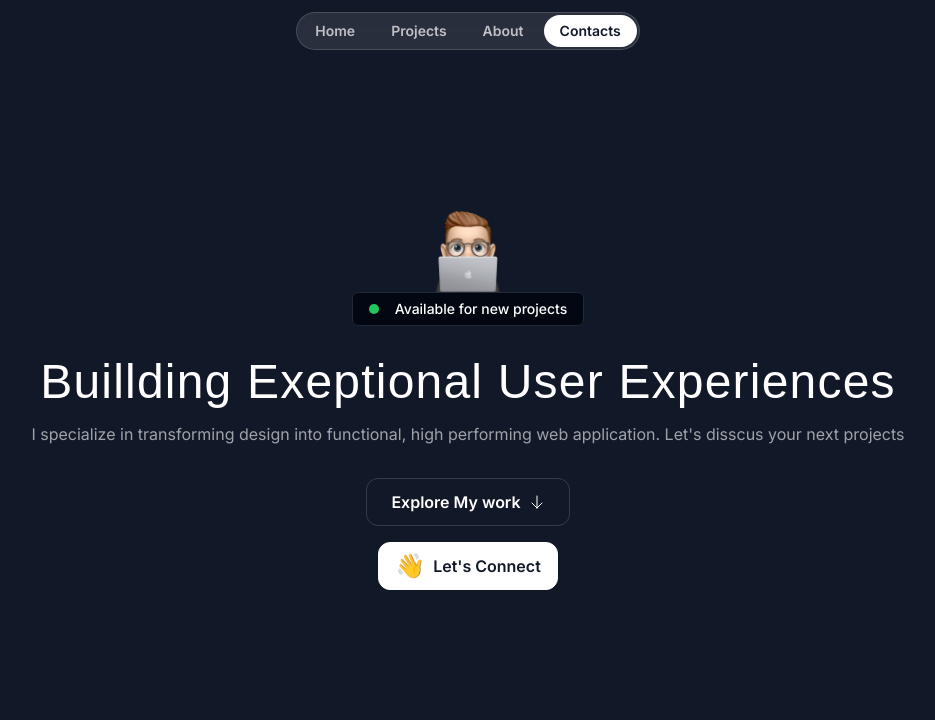
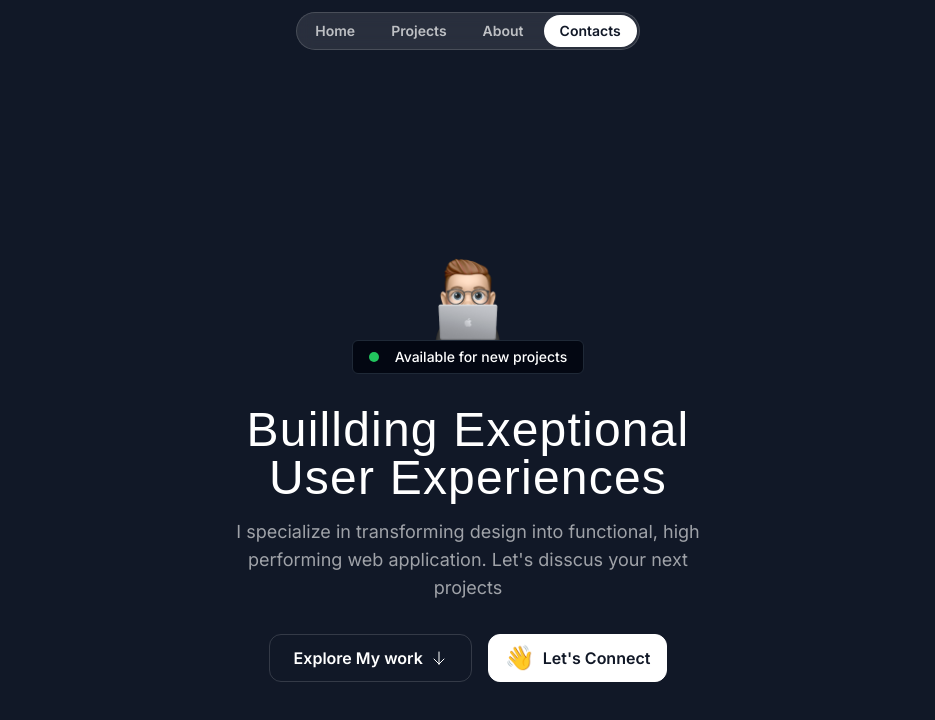
Before and after one commit to MUHMMADSALEH/My_Porftolio, a Next.js app: page / in a window 1280 px wide. Shown: the top 720 px of the page, without its empty margins (172-1107 px from the left). Built offline with nearby package versions, Linux system fonts and the light colour scheme; a web font is replaced by a local one.

Commit message:
added navbar

```diff
--- a/src/sections/Hero.tsx
+++ b/src/sections/Hero.tsx
@@ -6,7 +6,7 @@
 export const HeroSection = () => {
   console.log(memojiImage);
   return (
-    <div className="py-32 md:py-48">
+    <div className="py-32 md:py-48 lg:py-60">
       <div className="container">
         <div className="flex flex-col items-center">
           <Image
@@ -19,13 +19,15 @@
             <div className="text-sm font-medium ">Available for new projects</div>
           </div>
         </div>
+        <div className="max-w-lg mx-auto">
         <h1 className="font-serif text-3xl md:text-5xl mt-8 text-center tracking-wide">
           Buillding Exeptional User Experiences</h1>
-        <p className="mt-4 text-center  text-white/60">
+        <p className="mt-4 text-center  text-white/60 md:text-lg">
           I specialize in transforming design into functional, high performing
           web application. Let&#39;s disscus your next projects
         </p>
-        <div className="flex flex-col items-center mt-8 gap-4">
+        </div>
+        <div className="flex flex-col md:flex-row justify-center items-center mt-8 gap-4">
           <button className="px-6  h-12  border border-white/15 rounded-xl  inline-flex items-center gap-2">
             <span className="font-semibold">Explore My work</span>
             <ArrowDown className="size-4"/>
```
